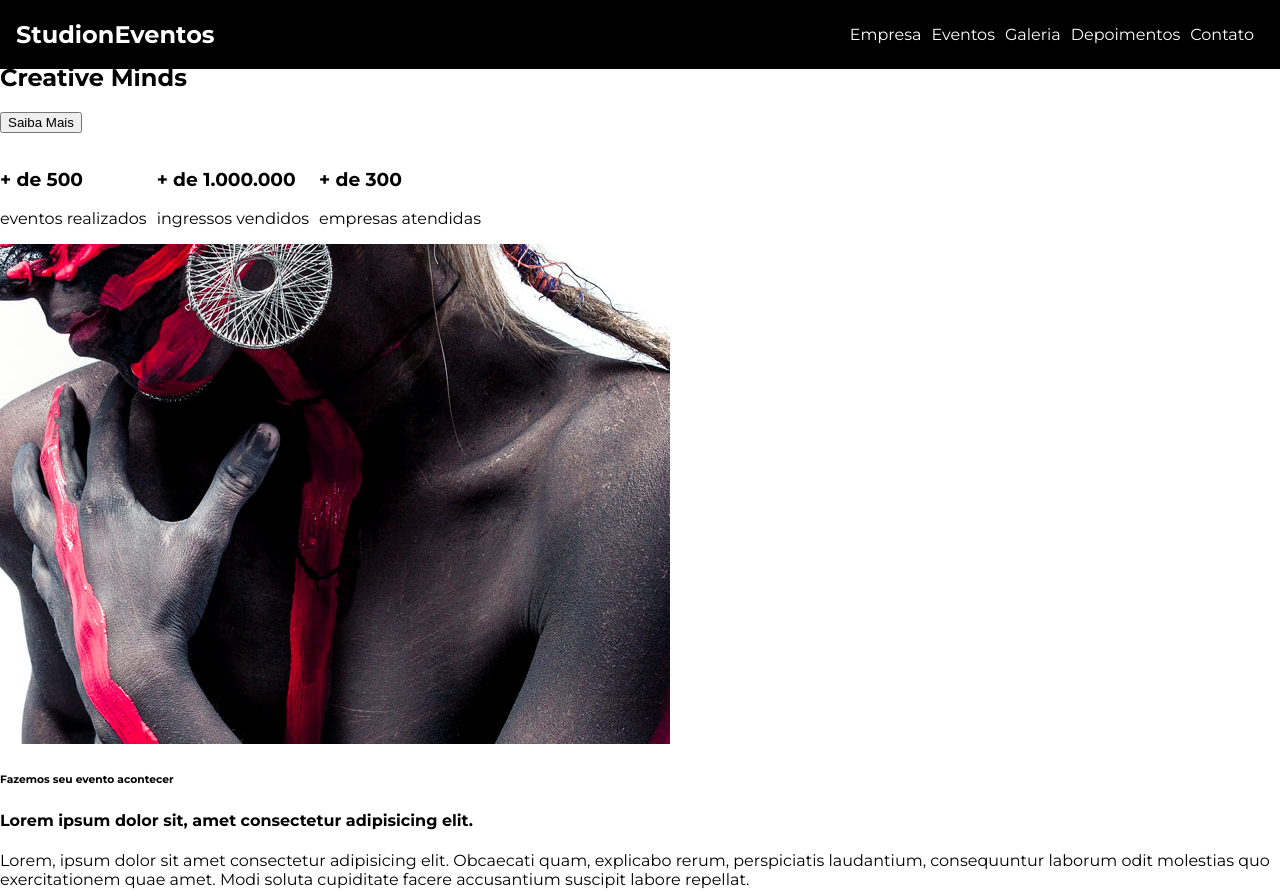
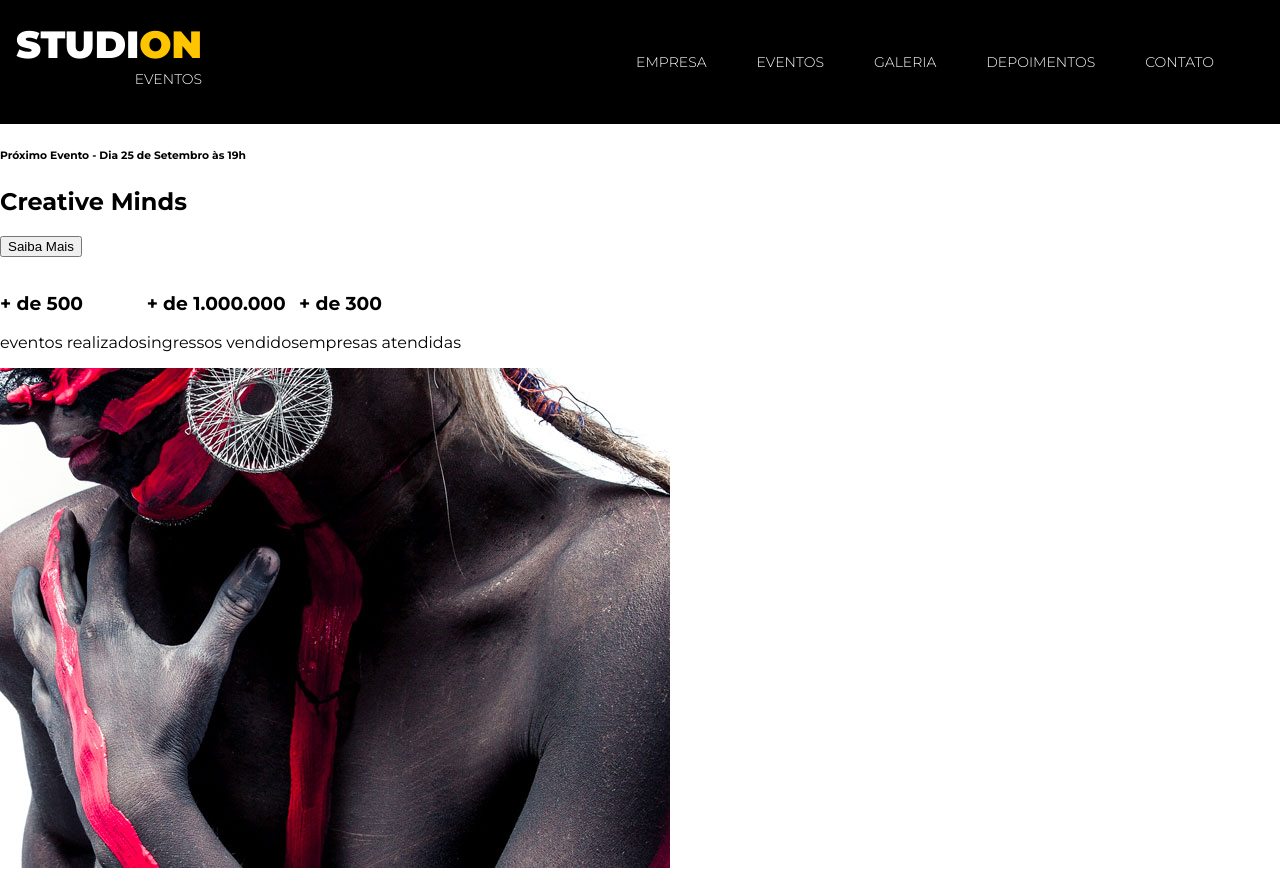
Before and after one commit to mrmsoares/studion, a website: page src/index.html in a window 1280 px wide. Shown: the top 892 px of the page. Drawn offline with Linux system fonts and the light colour scheme.

Commit message:
feat(nav): basic menu style finalized.

```diff
--- a/src/index.html
+++ b/src/index.html
@@ -9,7 +9,10 @@
   </head>
   <body>
     <nav class="navbar">
-      <h1>Studi<span>on</span><span>Eventos</span></h1>
+      <h1 class="logo-studion">
+        Studi<span class="copy--primary">on </span
+        ><span class="logo-studion__subtitle">Eventos</span>
+      </h1>
       <ul class="navbar__links">
         <li>
           <a href="#empresa">Empresa</a>
--- a/src/style.css
+++ b/src/style.css
@@ -1,6 +1,8 @@
-@import url("https://fonts.googleapis.com/css2?family=Montserrat:wght@400;700&display=swap");
+@import url("https://fonts.googleapis.com/css2?family=Montserrat:wght@300;400;700;900&display=swap");
 
 :root {
+  /* criando uma variável para cor primária */
+  --color-primary: #ffc500;
   font-family: "Montserrat", sans-serif;
   font-size: 16px;
 }
@@ -15,12 +17,9 @@ ul {
   padding-left: 0;
 }
 
-li {
-  margin-right: 0.625rem;
-}
-
 body {
   margin: 0;
+  padding-top: 7.75rem;
 }
 
 .navbar {
@@ -32,6 +31,7 @@ body {
   left: 0;
 
   width: 100vw;
+  height: 7.75rem;
   padding: 0 1rem;
 
   /* vermelho / verde / azul / transparência */
@@ -43,7 +43,40 @@ body {
   justify-self: end;
 }
 
+.navbar__links li {
+  /* Divida o valor em px da fonte pelo valor em px das fontes do documento para ter o resultado em rem. Então 14px / 16px = 0.875rem */
+  font-size: 0.875rem;
+  text-transform: uppercase;
+  margin-right: 3.125rem;
+}
+
 .navbar__links a {
+  font-weight: 300;
   color: #fff;
   text-decoration: none;
 }
+
+.navbar__links a:hover {
+  /* utilizando uma variável para cor primária */
+  color: var(--color-primary);
+}
+
+.logo-studion {
+  font-size: 2.375rem;
+  font-weight: 900;
+  /* Espaço vertical entre textos. */
+  line-height: 1ch; /* relativa ao tamanho da altura do glifo 0 da fonte*/
+  text-transform: uppercase;
+  text-align: right;
+}
+
+.logo-studion__subtitle {
+  font-weight: 300;
+  /* Alinhar o subtítulo na direita. */
+  /*float: right;*/
+  font-size: 0.875rem;
+}
+
+.copy--primary {
+  color: var(--color-primary);
+}
```
